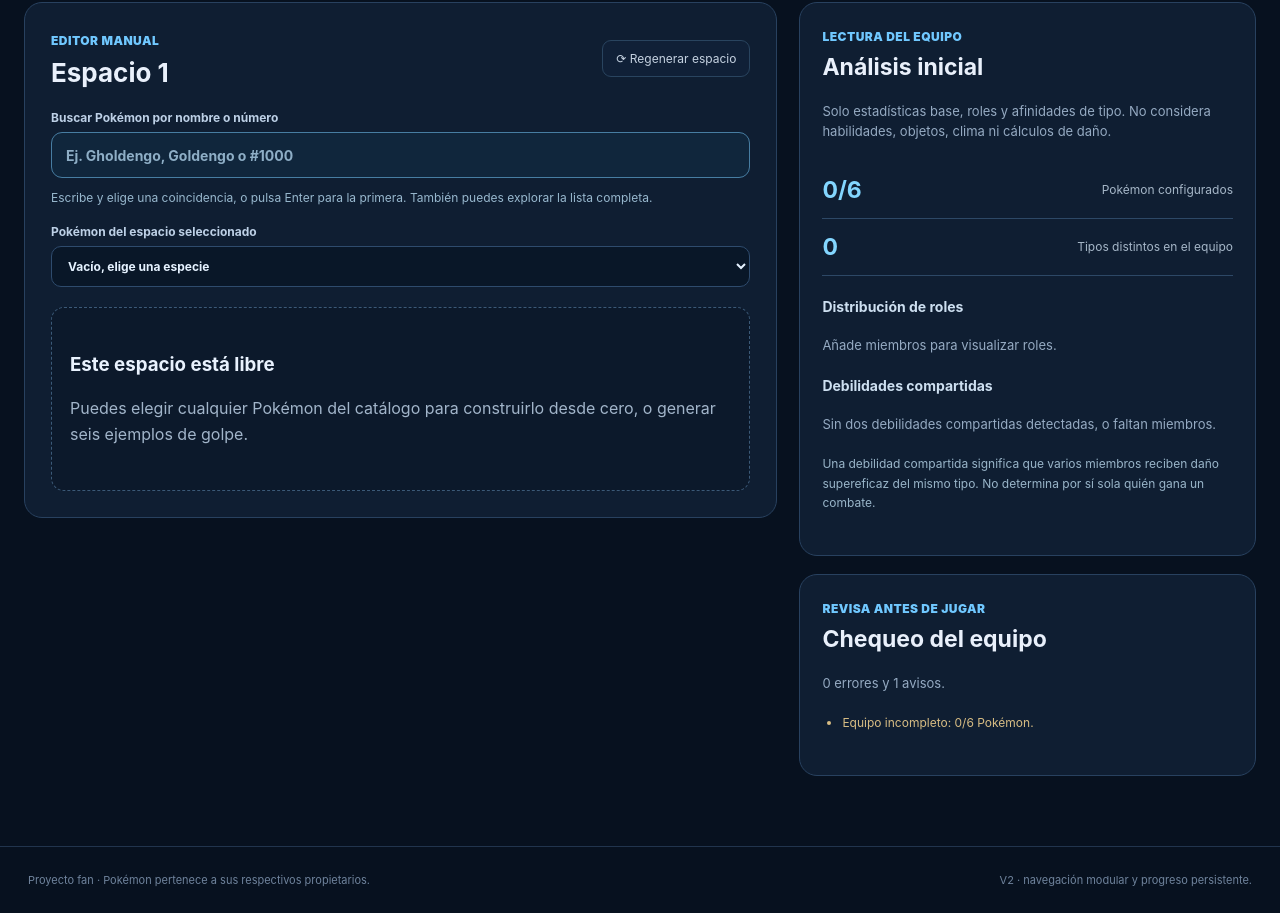
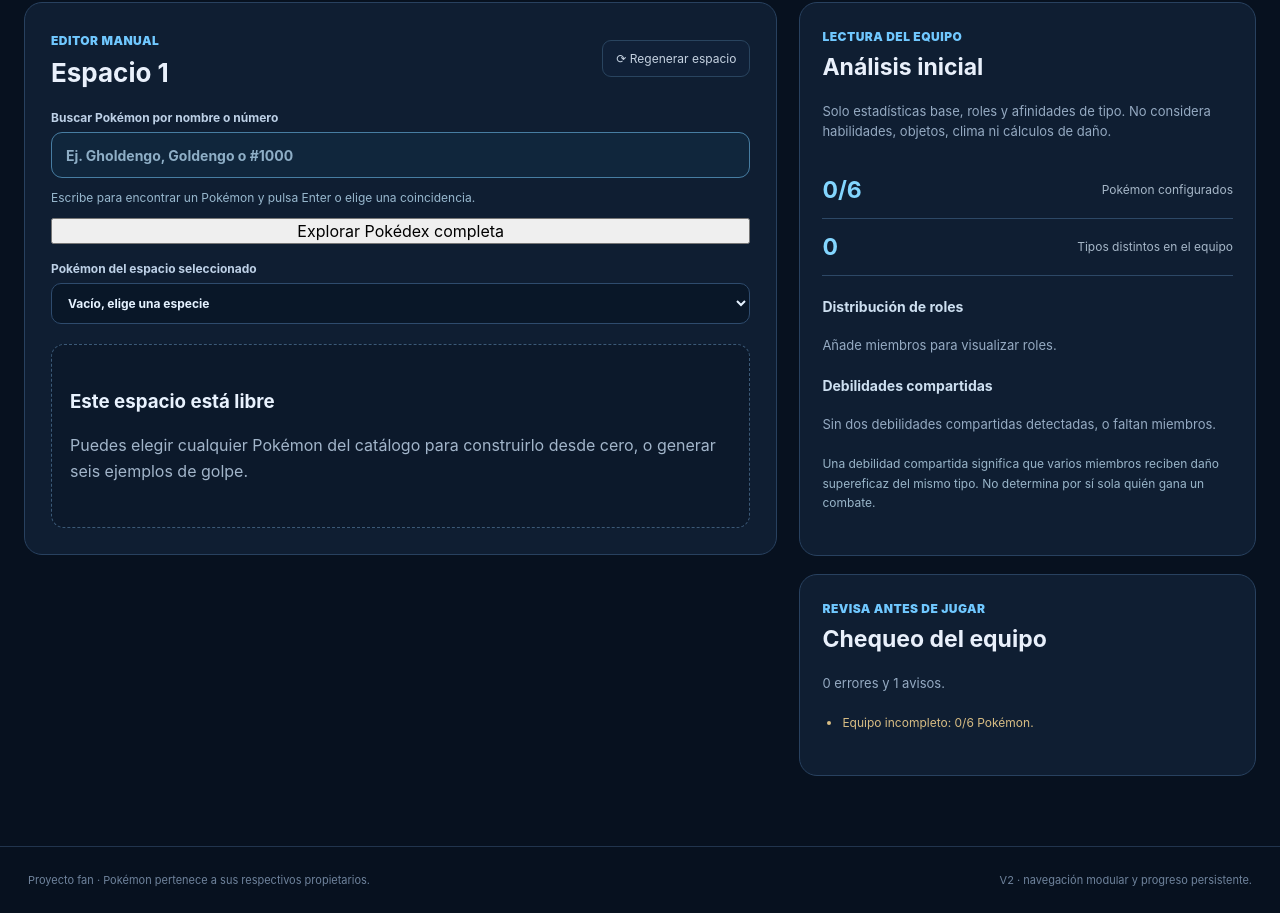
Before and after one commit to NicoGM76/Pokemon-Randomaicer-Team, a React (Vite) app: page /#/competitive in a window 1280 px wide. Shown: the part 1444-2357 px from the top of the page. Built offline with nearby package versions, Linux system fonts and the light colour scheme.

Commit message:
fix(ui): collapse redundant full Pokédex dropdown behind an optional browse control

```diff
--- a/src/competitive/PokemonSpeciesPicker.tsx
+++ b/src/competitive/PokemonSpeciesPicker.tsx
@@ -19,12 +19,14 @@ function niceName(name: string): string {
  */
 export default function PokemonSpeciesPicker({ pokemon, selectedId, onSelect, options }: Props) {
   const [query, setQuery] = useState('');
+  const [browseAll, setBrowseAll] = useState(false);
   const suggestions = useMemo(() => searchPokemon(pokemon, query), [pokemon, query]);
   const isSearching = query.trim().length > 0;
 
   function choose(id: number) {
     onSelect(id);
     setQuery('');
+    setBrowseAll(false);
   }
 
   return (
@@ -49,7 +51,7 @@ export default function PokemonSpeciesPicker({ pokemon, selectedId, onSelect, op
         />
       </label>
       <p id="comp-species-search-help" className="comp-species-help">
-        Escribe y elige una coincidencia, o pulsa Enter para la primera. También puedes explorar la lista completa.
+        Escribe para encontrar un Pokémon y pulsa Enter o elige una coincidencia.
       </p>
 
       {isSearching && <div className="comp-species-matches">
@@ -73,7 +75,13 @@ export default function PokemonSpeciesPicker({ pokemon, selectedId, onSelect, op
         )}
       </div>}
 
-      <label className="comp-field comp-species-select">
+      <button type="button" className="comp-species-browse-toggle"
+        aria-expanded={browseAll} aria-controls="comp-species-complete-catalog"
+        onClick={() => setBrowseAll(open => !open)}>
+        {browseAll ? 'Ocultar lista completa' : 'Explorar Pokédex completa'}
+      </button>
+      <label id="comp-species-complete-catalog" className="comp-field comp-species-select"
+        hidden={!browseAll}>
         Pokémon del espacio seleccionado
         <select value={selectedId ?? ''} onChange={event => choose(Number(event.target.value))}>
           <option value="">Vacío, elige una especie</option>
```
